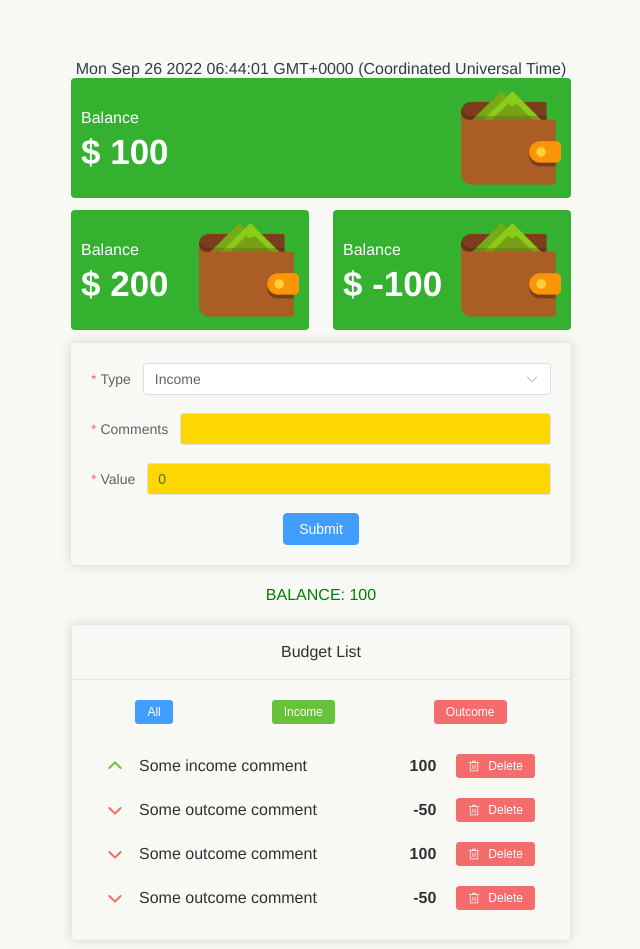
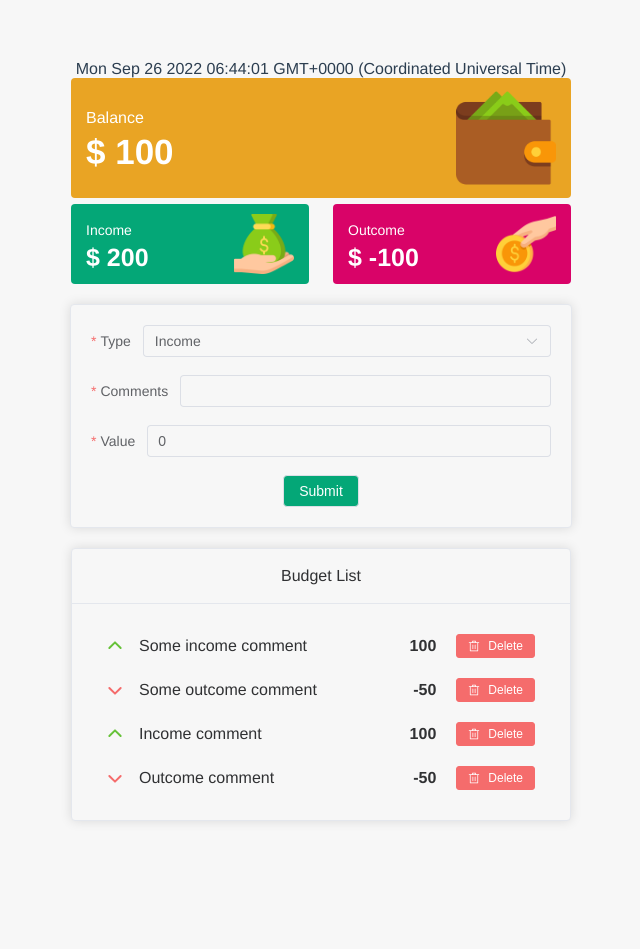
Before and after one commit to ArnurArykbaev/budget-app, a Vue app: page / in a window 1280 px wide. Shown: the whole page, without its empty margins (319-959 px from the left). After the commit the page ends 833 px from the top, so only its background shows below. Built offline with nearby package versions, Linux system fonts and the light colour scheme.

Commit message:
add header filter

```diff
--- a/src/App.vue
+++ b/src/App.vue
@@ -2,7 +2,6 @@
   <div id="App">
     <BudgetFilter :total="totalBalance" :income="incomeBalance" :outcome="outcomeBalance"/>
     <FormBalance @submitForm="onFormSubmit"/>
-    <TotalBalance :total="totalBalance" />
     <BudgetList />
   </div>
 </template>
@@ -10,7 +9,6 @@
 <script>
 import BudgetFilter from "@/components/BudgetFilter.vue"
 import BudgetList from "@/components/BudgetList.vue";
-import TotalBalance from "@/components/TotalBalance.vue";
 import FormBalance from "@/components/FormBalance.vue";
 import { mapGetters } from "vuex";
 import { mapActions } from "vuex";
@@ -20,7 +18,6 @@ export default {
   components: {
     BudgetFilter,
     BudgetList,
-    TotalBalance,
     FormBalance,
   },
   computed: {
@@ -58,7 +55,7 @@ export default {
 
 <style>
 html {
-  background-color: #F8F9F4;
+  background-color: #f7f7f7;
 }
 #app {
   font-family: Avenir, Helvetica, Arial, sans-serif;
@@ -68,4 +65,8 @@ html {
   color: #2c3e50;
   margin-top: 60px;
 }
+:root {
+  --el-fill-color-blank: #f7f7f7 !important;
+  --el-bg-color-overlay: #f7f7f7 !important;
+}
 </style>
--- a/src/components/BudgetFilter.vue
+++ b/src/components/BudgetFilter.vue
@@ -4,18 +4,14 @@
 
     <ElRow>
       <ElCol :span="24">
-        <BudgetFilterTitle :total="total"/>
+        <BudgetFilterTitle :total="total" @click="selectedType('ALL')"/>
       </ElCol>
     </ElRow>
 
     <ElRow :gutter="24" justify="space-between">
       <ElCol :span="12" :style="{ padding: '0px' }" >
-        <BudgetFilterTitle :total="income" class="sa"/>
+        <BudgetFilterBalance :income="income" :outcome="outcome"/>
       </ElCol>
-      <ElCol :span="12" :style="{ padding: '0px' }" >
-        <BudgetFilterTitle :total="outcome"/>
-      </ElCol>
-
     </ElRow>
   </div>
 </template>
@@ -23,6 +19,8 @@
 <script>
 import { ref } from 'vue';
 import BudgetFilterTitle from '@/components/BudgetFilterTitle.vue';
+import BudgetFilterBalance from '@/components/BudgetFilterBalance.vue'
+import { mapActions } from 'vuex';
 
 export default {
   name: "BudgetFilter",
@@ -44,8 +42,15 @@ export default {
       },
   },
   components: {
-    BudgetFilterTitle
+    BudgetFilterTitle,
+    BudgetFilterBalance
   },
+  methods: {
+    ...mapActions("budgetList", ["selectFilter"]),
+    selectedType(data) {
+      this.selectFilter(data);
+    }
+  }
 }
 </script>
 
@@ -54,8 +59,9 @@ export default {
   max-width: 500px;
   margin: auto;
   padding: 0;
+  margin-bottom: 20px;
 }
 .el-row {
-  margin-bottom: 12px;
+  margin-bottom: 6px;
 }
 </style>
--- /dev/null
+++ b/src/components/BudgetFilterBalance.vue
@@ -0,0 +1,98 @@
+<template>
+    <div class="card">
+      <ElCol
+        v-for="(item, id) in budget" :key="id"
+      >
+        <ElCard
+          :style="{boxShadow: '--el-box-shadow-dark', border: 0, backgroundColor: item.bg }"
+          shadow="hover"
+          :body-style="{ padding: '0px' }"
+          @click="selectedType(item.type)"
+          >
+          <div class="card-block balance-card" shadow="hover" >
+            <div class="card-block-info">
+                <span>{{ item.title }}</span>
+                <h4>$ {{ item.balance }}</h4>
+            </div>
+            <img class="card-block-img" :src="require(`../assets/${item.img}`)" alt="">
+          </div>
+        </ElCard>
+      </ElCol>
+    </div>
+</template>
+
+<script>
+import { mapActions } from 'vuex';
+
+export default {
+    name: "BudgetFilterBalance",
+    props: [
+        'income',
+        'outcome'
+    ],
+    data() {
+      let data = {
+        budget: {
+          income: {
+            title: "Income",
+            balance: this.income,
+            img: "money-bag.png",
+            type: "INCOME",
+            bg: "#04A777"
+          },
+          outcome: {
+            title: "Outcome",
+            balance: this.outcome,
+            img: "coin.png",
+            type: "OUTCOME",
+            bg: "#D90368"
+          }
+        }
+      }
+      data = Object.assign({}, data, this.income, this.outcome);
+      return data;
+    },
+    methods: {
+      ...mapActions("budgetList", ["selectFilter"]),
+      selectedType(data) {
+        this.selectFilter(data);
+      }
+    }
+}
+</script>
+
+<style scoped>
+
+.card {
+  position: relative;
+  display: flex;
+  padding: 0;
+}
+.card-block {
+  padding: 10px 15px;
+  display: flex;
+  justify-content: space-between;
+  flex-grow: 1;
+  text-align: start;
+}
+.card-block-img {
+  max-width: 60px;
+  width: 100%;
+}
+.card-block-info {
+  display: flex !important;
+  flex-wrap: wrap;
+  justify-content: center;
+  align-items: flex-start;
+  flex-direction: column;
+  color: #ffff;
+}
+h4 {
+  font-size: 25px;
+  margin: 0;
+}
+span {
+  padding: 5px 0;
+  font-size: 14px;
+}
+</style>
--- a/src/components/BudgetFilterTitle.vue
+++ b/src/components/BudgetFilterTitle.vue
@@ -26,10 +26,6 @@ export default {
             type: Number,
             default: 0,
         },
-        income: {
-            type: Number,
-            default: 0,
-        },
     },
 }
 </script>
@@ -42,12 +38,12 @@ export default {
   padding: 0;
 }
 .card-block {
-  padding: 10px;
+  padding: 10px 15px;
   display: flex;
   justify-content: space-between;
   flex-grow: 1;
   text-align: start;
-  background-color: #33b12f;
+  background-color: #e9a424;
 }
 .card-block-img {
   max-width: 100px;
--- a/src/components/BudgetList.vue
+++ b/src/components/BudgetList.vue
@@ -1,11 +1,6 @@
 <template>
   <div class="budget-list-wrap">
     <ElCard class="card" :header="header">
-      <ElRow class="filter-row" type="flex" justify="space-around" >
-            <ElButton type="primary" size="small" @click="selectedType = 'All'">All</ElButton>
-            <ElButton type="success" size="small" @click="selectedType = 'INCOME'">Income</ElButton>
-            <ElButton type="danger" size="small" @click="selectedType = 'OUTCOME'">Outcome</ElButton>
-      </ElRow>
       <template v-if="!isEmpty">
         <BudgetListItem
           v-for="(item, list) in userBudget"
@@ -53,11 +48,9 @@ export default {
 .budget-list-wrap {
   max-width: 500px;
   margin: auto;
+  margin-bottom: 12px;
 }
 .filter-row {
   margin-bottom: 20px;
 }
-.card {
-  background-color: #F8F9F4;
-}
 </style>
--- a/src/components/BudgetListItem.vue
+++ b/src/components/BudgetListItem.vue
@@ -1,5 +1,5 @@
 <template>
-    <div class="list-item" v-show="selectedComp(selectedType, item.type)">
+    <div class="list-item" v-show="selectedComp(currentType, item.type)">
         <ElIcon v-show="item.type === 'INCOME'" class="icon icon-style" color="#67C23A">
             <ArrowUpBold />
         </ElIcon>
@@ -38,10 +38,6 @@ export default {
         Delete,
     },
     props: {
-        selectedType: {
-            type: String,
-            default: "All"
-        },
         item: {
             default: () => ({}),
         }
@@ -50,7 +46,7 @@ export default {
         confirmDialog: false
     }),
     computed: {
-        ...mapGetters("budgetList", ["userBudget"]),
+        ...mapGetters("budgetList", ["userBudget", "currentType"]),
     },
     emits: ["selectFilter"],
     methods: {
@@ -58,7 +54,7 @@ export default {
         selectedComp(selectedType, type) {
             if(selectedType === type) {
                 return true
-            } else if(selectedType === 'All') {
+            } else if(selectedType === 'ALL') {
                 return true
             }
         },
--- a/src/components/FormBalance.vue
+++ b/src/components/FormBalance.vue
@@ -7,17 +7,17 @@
           v-model="formData.type"
           placeholder="Choose type..."
         >
-          <ElOption style="background-color: gold;" label="Income" value="INCOME" />
-          <ElOption style="background-color: gold;" label="Outcome" value="OUTCOME" />
+          <ElOption label="Income" value="INCOME" />
+          <ElOption label="Outcome" value="OUTCOME" />
         </ElSelect>
       </ElFormItem>
       <ElFormItem label="Comments" prop="comment">
-        <ElInput style="--el-input-bg-color: gold" v-model="formData.comment" />
+        <ElInput v-model="formData.comment" />
       </ElFormItem>
       <ElFormItem label="Value" prop="value">
         <ElInput v-model.number="formData.value" />
       </ElFormItem>
-      <ElButton @click="onSubmit" type="primary">Submit</ElButton>
+      <ElButton @click="onSubmit" :style="{ backgroundColor: '#04A777', color: '#ffff' }" type="">Submit</ElButton>
     </ElForm>
   </ElCard>
 </template>
@@ -66,15 +66,9 @@ export default {
 .form-card {
   max-width: 500px;
   margin: auto;
-  background-color: #F8F9F4;
+  margin-bottom: 20px;
 }
 .type-select {
   width: 100%;
 }
-.el-input {
-  --el-input-bg-color: gold !important;
-}
-.el-input--suffix .el-input {
-  --el-input-bg-color: #a55a5a !important;
-}
 </style>
--- a/src/store/modules/usersList.js
+++ b/src/store/modules/usersList.js
@@ -15,22 +15,24 @@ const usersList = {
         id: 2,
       },
       3: {
-        type: "OUTCOME",
+        type: "INCOME",
         value: 100,
-        comment: "Some outcome comment",
+        comment: "Income comment",
         id: 2,
       },
       4: {
         type: "OUTCOME",
         value: -50,
-        comment: "Some outcome comment",
+        comment: "Outcome comment",
         id: 2,
       },
     },
+    filter: "ALL"
   },
   getters: {
     // { list } = state.list
     userBudget: ({ list }) => Object.values(list),
+    currentType: ({ filter }) => filter,
   },
   mutations: {
     DELETE_USER(state, id) {
@@ -38,6 +40,9 @@ const usersList = {
     },
     ADD_USER(state, user) {
       state.list[user.id] = user;
+    },
+    SELECT_TYPE(state, type) {
+      state.filter = type;
     },
   },
   actions: {
@@ -48,7 +53,10 @@ const usersList = {
       const newUser = { ...user, id: String(Math.random()) };
       commit("ADD_USER", newUser);
     },
+    selectFilter({ commit }, type) {
+      commit("SELECT_TYPE", type);
+    },
   },
-  };
+};
 
   export default usersList;
```
